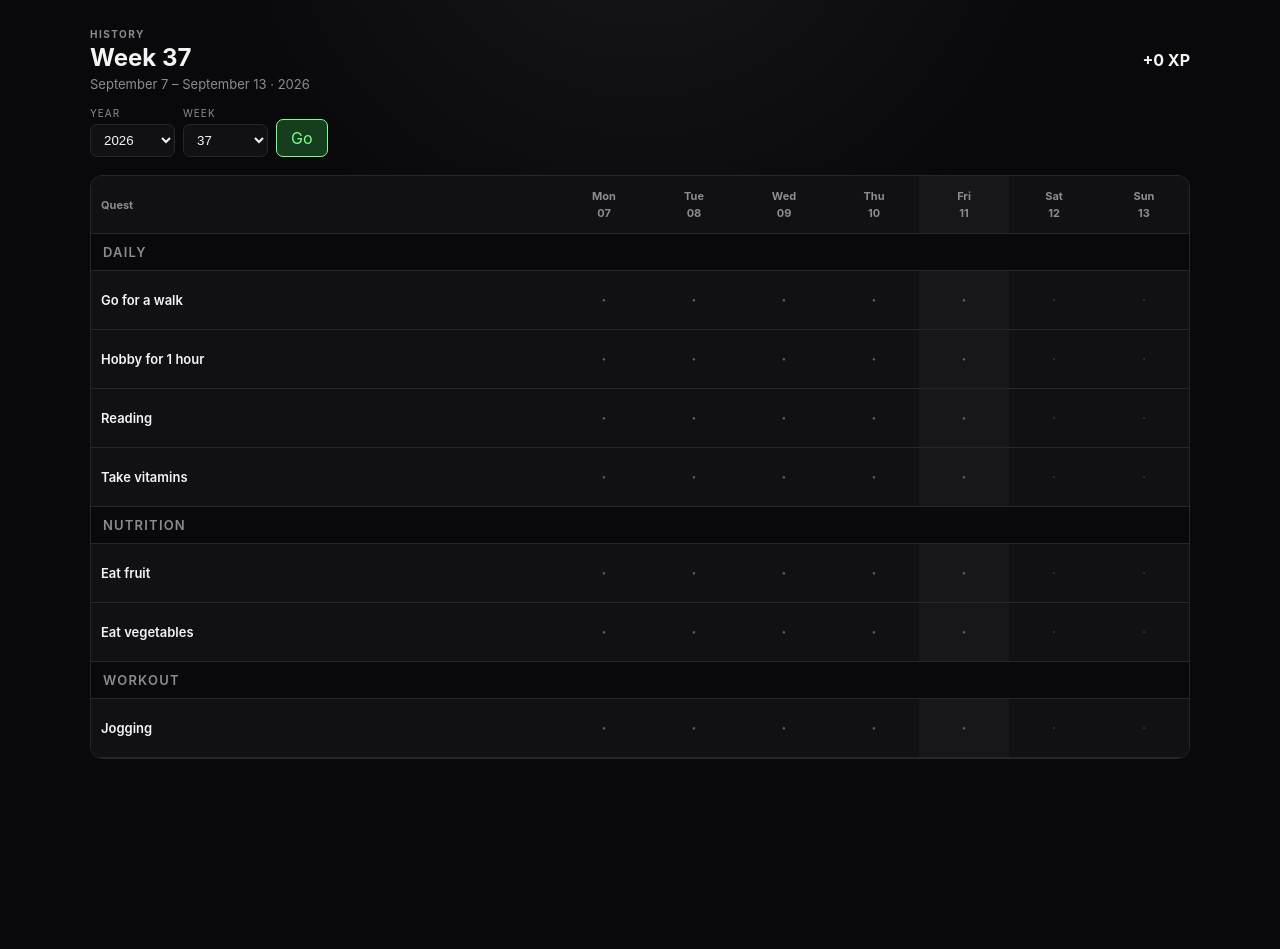
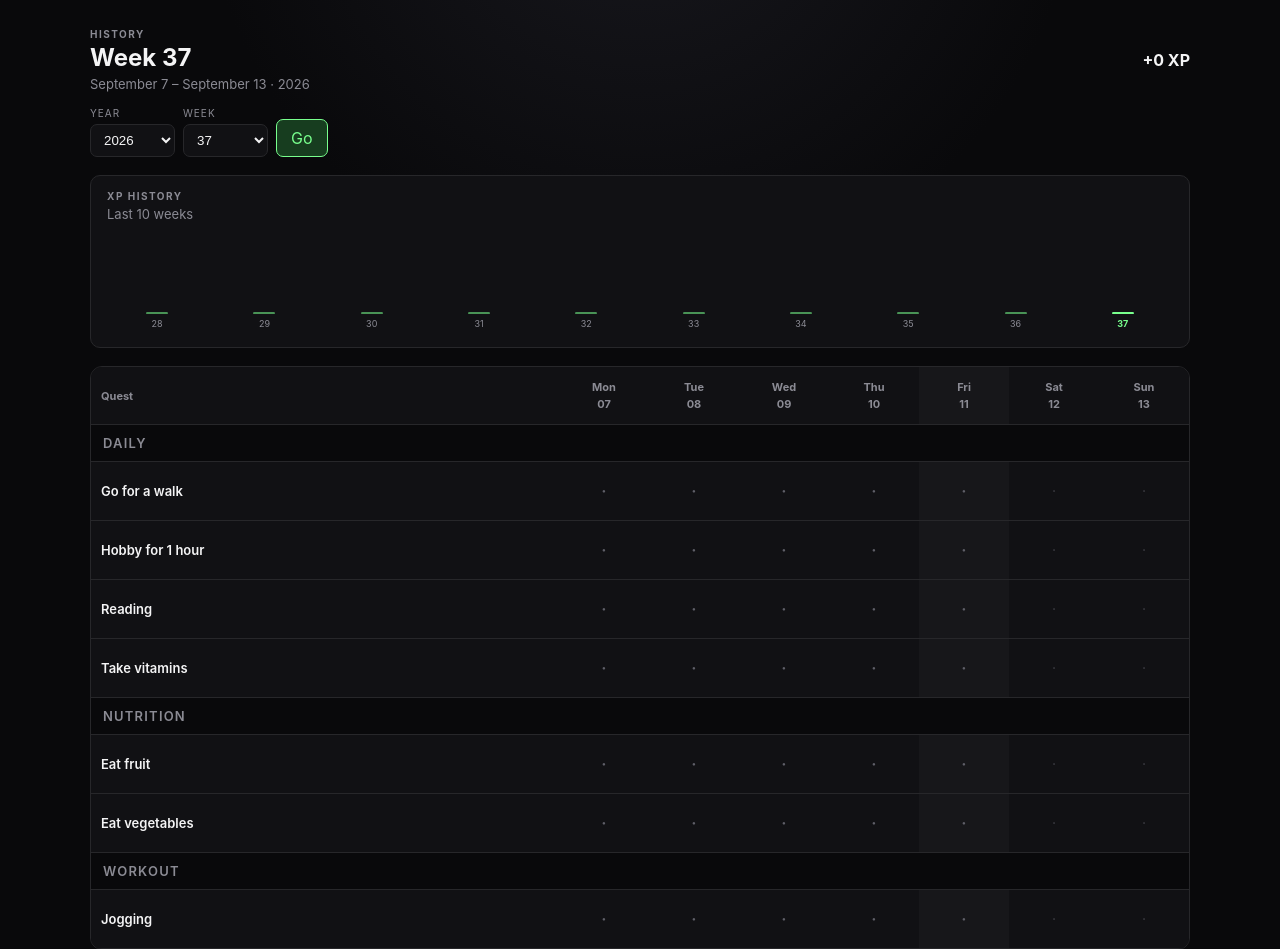
Before and after one commit to snr2042954/gmfi, a Flask app: page /week in a window 1280 px wide. Shown: the part 144-1093 px from the top of the page. Before the commit the page ends 903 px from the top, so only its background shows below. Run offline with Flask 3, Linux system fonts and the light colour scheme; data that the repository does not hold is empty.

Commit message:
10 week xp history in week view

```diff
--- a/app/routes.py
+++ b/app/routes.py
@@ -97,6 +97,86 @@ def get_today_context():
         quests,
         today_logs,
     )
+
+def get_week_xp_history(
+    selected_year,
+    selected_week,
+    weeks=10,
+):
+    selected_monday = date.fromisocalendar(
+        selected_year,
+        selected_week,
+        1,
+    )
+
+    history = []
+
+    for offset in range(
+        weeks - 1,
+        -1,
+        -1,
+    ):
+        monday = (
+            selected_monday
+            - timedelta(
+                weeks=offset
+            )
+        )
+
+        sunday = (
+            monday
+            + timedelta(days=6)
+        )
+
+        iso = monday.isocalendar()
+
+        with get_db() as db:
+            row = db.execute(
+                """
+                SELECT
+                    COALESCE(
+                        SUM(xp_earned),
+                        0
+                    ) AS total_xp
+                FROM quest_logs
+                WHERE completed_date
+                BETWEEN ? AND ?
+                """,
+                (
+                    monday.isoformat(),
+                    sunday.isoformat(),
+                ),
+            ).fetchone()
+
+        history.append(
+            {
+                "year": iso.year,
+                "week": iso.week,
+                "xp": row["total_xp"],
+                "start": monday,
+                "end": sunday,
+            }
+        )
+
+    max_xp = max(
+        (
+            item["xp"]
+            for item in history
+        ),
+        default=0,
+    )
+
+    for item in history:
+        if max_xp:
+            item["height"] = (
+                item["xp"]
+                / max_xp
+                * 100
+            )
+        else:
+            item["height"] = 0
+
+    return history
 
 
 def register_routes(app):
@@ -428,6 +508,11 @@ def register_routes(app):
             current_iso.year + 2,
         )
 
+        week_xp_history = get_week_xp_history(
+            selected_year,
+            selected_week,
+        )
+
         return render_template(
             "week.html",
 
@@ -438,18 +523,19 @@ def register_routes(app):
             selected_week=selected_week,
 
             available_years=available_years,
-
             available_weeks=range(
                 1,
                 max_weeks + 1,
             ),
 
+            week_dates=week_dates,
+            week_rows=week_rows,
+            week_xp=week_xp,
+
             week_start_label=week_start_label,
             week_end_label=week_end_label,
 
-            week_dates=week_dates,
-            week_rows=week_rows,
-            week_xp=week_xp,
+            week_xp_history=week_xp_history,
         )
 
 
--- a/static/style.css
+++ b/static/style.css
@@ -2274,3 +2274,132 @@ h2 {
     }
 
 }
+
+/* ========================= */
+/* WEEK XP HISTORY */
+/* ========================= */
+
+.week-xp-chart {
+    margin-bottom: 18px;
+
+    padding: 14px 16px 10px;
+
+    border: 1px solid var(--border);
+    border-radius: 10px;
+
+    background: var(--panel);
+}
+
+
+.week-xp-chart-header {
+    display: flex;
+
+    align-items: flex-start;
+    justify-content: space-between;
+
+    margin-bottom: 10px;
+}
+
+
+.week-xp-bars {
+    height: 105px;
+
+    display: grid;
+
+    grid-template-columns:
+        repeat(10, 1fr);
+
+    align-items: end;
+
+    gap: 7px;
+}
+
+
+.week-xp-column {
+    height: 100%;
+
+    display: flex;
+    flex-direction: column;
+
+    align-items: center;
+
+    gap: 5px;
+}
+
+
+.week-xp-bar-area {
+    width: 100%;
+    height: 82px;
+
+    display: flex;
+
+    align-items: flex-end;
+    justify-content: center;
+}
+
+
+.week-xp-bar {
+    width: min(22px, 65%);
+
+    min-height: 2px;
+
+    border-radius:
+        4px
+        4px
+        2px
+        2px;
+
+    background: var(--accent);
+
+    opacity: 0.55;
+
+    transition:
+        height 180ms ease,
+        opacity 120ms ease;
+}
+
+
+.week-xp-column:hover .week-xp-bar {
+    opacity: 1;
+}
+
+
+.week-xp-column.selected .week-xp-bar {
+    opacity: 1;
+}
+
+
+.week-xp-label {
+    color: var(--muted);
+
+    font-size: 9px;
+
+    line-height: 1;
+}
+
+
+.week-xp-column.selected .week-xp-label {
+    color: var(--accent);
+
+    font-weight: 700;
+}
+
+
+@media (max-width: 600px) {
+
+    .week-xp-chart {
+        padding-left: 10px;
+        padding-right: 10px;
+    }
+
+
+    .week-xp-bars {
+        gap: 3px;
+    }
+
+
+    .week-xp-bar {
+        width: 60%;
+    }
+
+}
--- a/templates/week.html
+++ b/templates/week.html
@@ -88,6 +88,73 @@ Week · gmfi
         </button>
 
     </form>
+
+
+
+    <div class="week-xp-chart">
+
+        <div class="week-xp-chart-header">
+
+            <div>
+
+                <div class="eyebrow">
+                    XP HISTORY
+                </div>
+
+                <div class="muted">
+                    Last 10 weeks
+                </div>
+
+            </div>
+
+        </div>
+
+
+        <div class="week-xp-bars">
+
+            {% for item in week_xp_history %}
+
+                <div
+                    class="
+                        week-xp-column
+                        {% if
+                            item.year == selected_year
+                            and item.week == selected_week
+                        %}
+                            selected
+                        {% endif %}
+                    "
+                    title="
+                        Week {{ item.week }} ·
+                        {{ item.xp }} XP ·
+                        {{ item.start.strftime('%b') }} {{ item.start.day }}
+                        –
+                        {{ item.end.strftime('%b') }} {{ item.end.day }}
+                    "
+                >
+
+                    <div class="week-xp-bar-area">
+
+                        <div
+                            class="week-xp-bar"
+                            style="height: {{ item.height }}%;"
+                        ></div>
+
+                    </div>
+
+
+                    <span class="week-xp-label">
+                        {{ item.week }}
+                    </span>
+
+                </div>
+
+            {% endfor %}
+
+        </div>
+
+    </div>
+
 
 
     <div class="week-wrapper">
```
